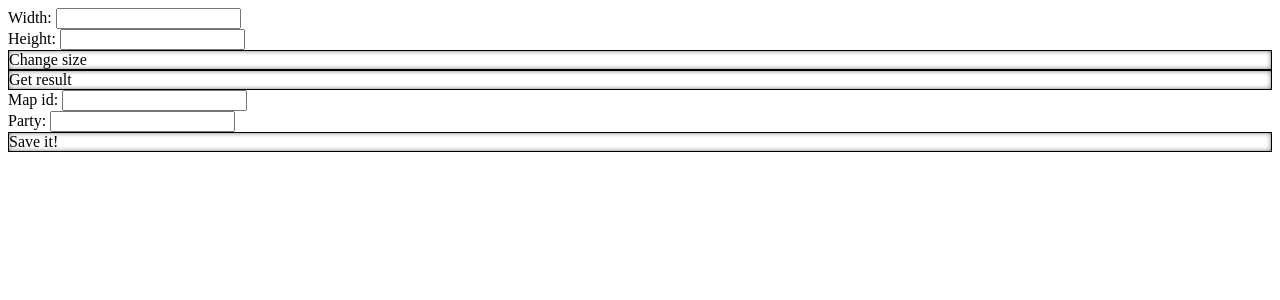
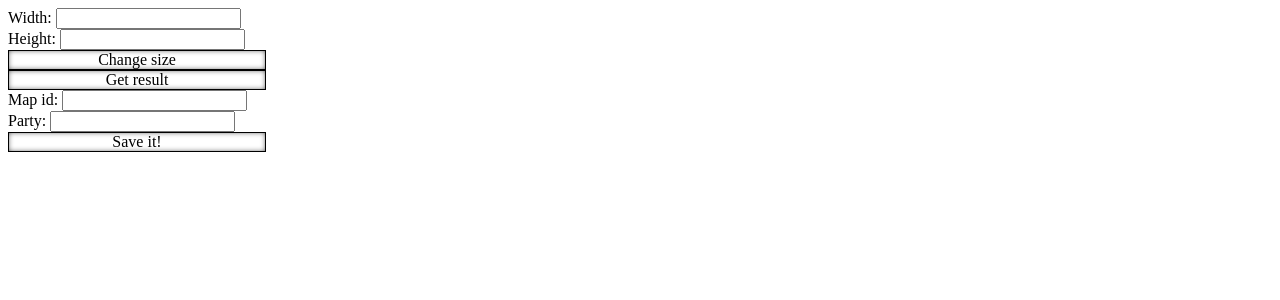
Before and after one commit to adri326/rpg-motor, a PHP site: page /create/createMap.php?height=1 in a window 1280 px wide. Shown: the top 300 px of the page. Run offline with PHP 8.4, Linux system fonts and the light colour scheme; data that the repository does not hold is empty.

Commit message:
Update createMap.php

```diff
--- a/create/createMap.php
+++ b/create/createMap.php
@@ -21,7 +21,7 @@
         echo ']';
         ?>;
       var width, height;
-      var starter = "../ressources/images/theme/basic-16/";
+      var starter = "/rpg/ressources/images/theme/basic-16/";
       function changeValue(y, x) {
         var img = document.getElementById(y+"-"+x);
         var nval = JSON.decode(prompt("What value to set?", "0"));
@@ -58,6 +58,8 @@
       .button {
         border: 1px solid #000;
         box-shadow: 0px 0px 6px -2px inset;
+        width: 16em;
+        text-align: center;
       }
     </style>
   </head>
```
